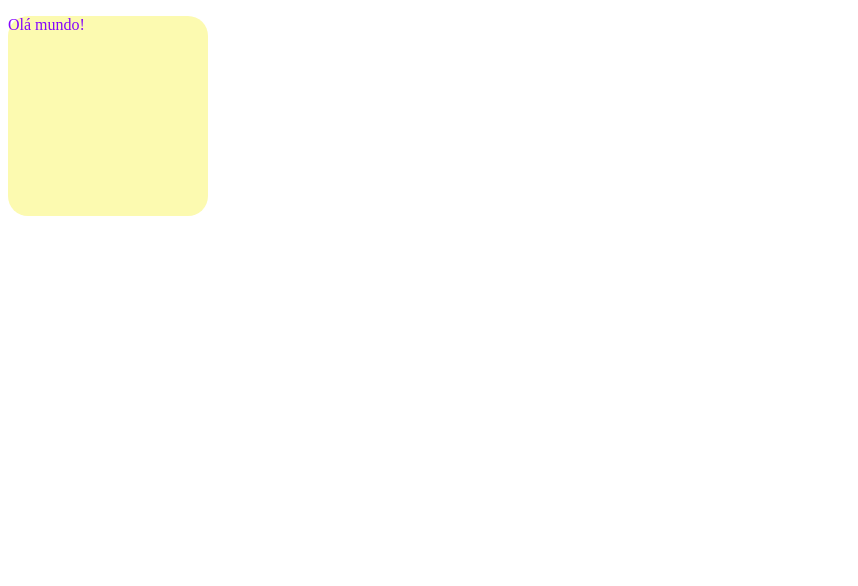
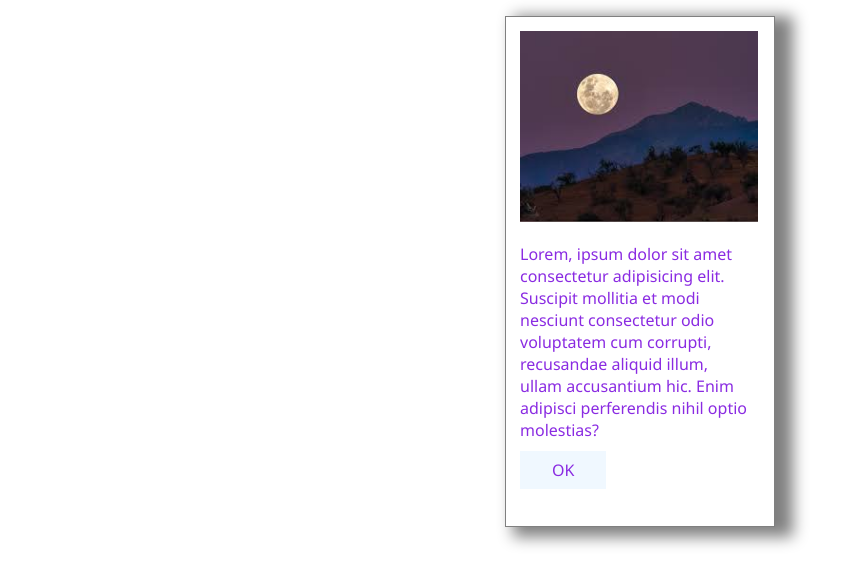
Before and after one commit to annesudre13/oficina-coreu-web, a plain HTML site: page index.html in a window 1280 px wide. Shown: the whole page, without its empty margins (0-858 px from the left). Drawn offline with Linux system fonts and the light colour scheme.

Commit message:
HTML, CSS e JS

```diff
--- /dev/null
+++ b/estilo.css
@@ -0,0 +1,30 @@
+* {
+    font-family: 'Segoe UI', Tahoma, Geneva, Verdana, sans-serif;
+    font-size: 16px;
+}
+
+div {
+    border: 0.1rem solid gray;
+    width: 15rem;
+    height: 30rem;
+    margin: 1rem auto;
+    padding: 0.9rem;
+    box-shadow: 0.8rem 0.3rem 0.9rem 0.3rem gray;
+}
+
+img {
+width: 14.9rem;
+}
+
+p{
+    color:blueviolet;
+    width: 14.2rem;
+    height: 12rem;
+    border-radius: 15%;
+}
+button {
+    background-color:aliceblue;
+    color:blueviolet;
+    border: none;
+    padding: 0.5rem 2rem;
+}
--- /dev/null
+++ b/funcionalidade.js
@@ -0,0 +1,3 @@
+function navegar(){
+    window.location = "https://www.google.com";
+            }
--- a/index.html
+++ b/index.html
@@ -2,10 +2,19 @@
 <html>
   <head>
 <title>Exemplo oficina web</title>
+<link rel="stylesheet" href="estilo.css">
+<script scr="funcionalidade.js"></script>
   </head>
   <body>
-    <p style="color:rgb(133, 5, 253); background-color: rgb(252, 250, 176); width: 200px; height: 200px;border-radius: 10%;">
-        Olá mundo!
-    </p>
+    <div>
+        <img src="image.png" alt="Lua e montanhas">
+        <p>
+            Lorem, ipsum dolor sit amet consectetur adipisicing elit. Suscipit mollitia et modi nesciunt consectetur odio voluptatem cum corrupti, recusandae aliquid illum, ullam accusantium hic. Enim adipisci perferendis nihil optio molestias?
+        </p>
+<button onclick="navegar()">OK</button>
+    </div>
+    <script>
+
+    </script>
   </body>
 </html>
```
Also changed, not shown: image.png (added).
